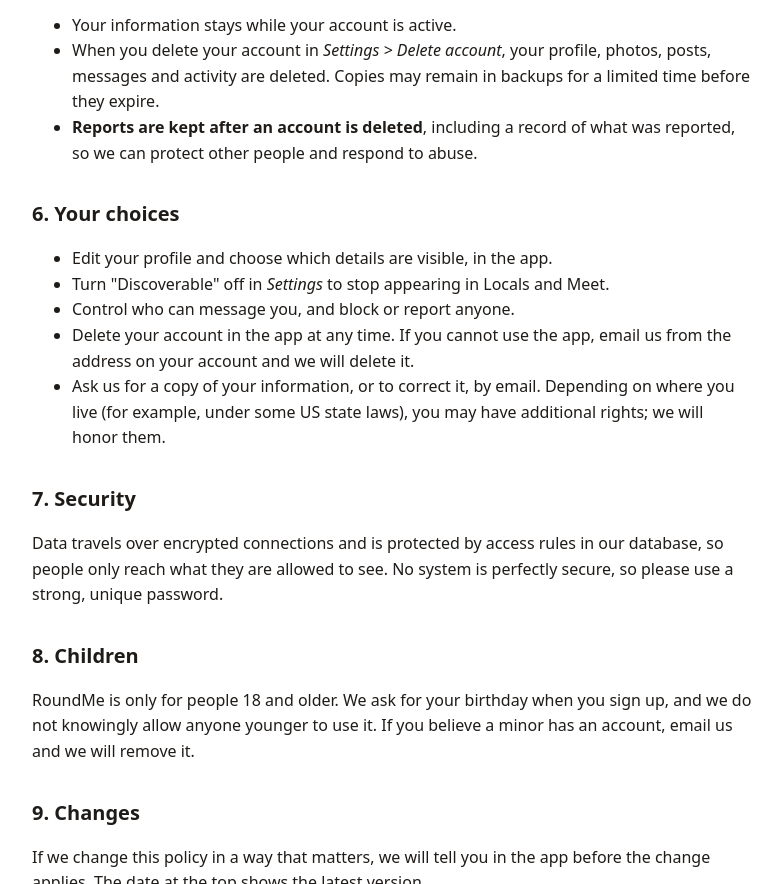
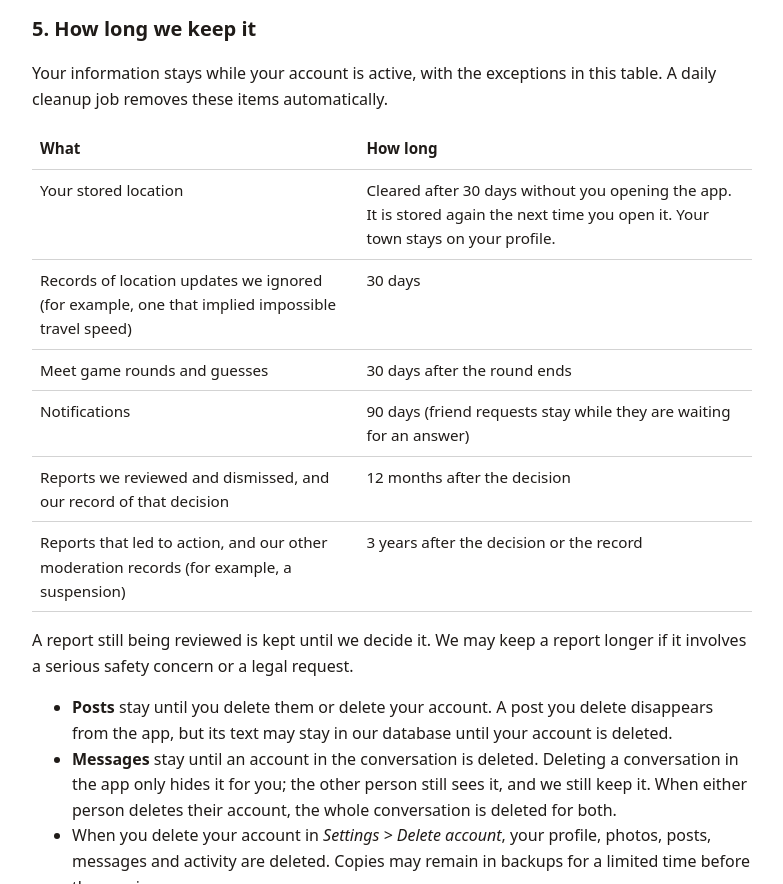
Before and after one commit to KingZCoding/roundme-legal, a plain HTML site: page privacy.html in a window 1280 px wide. Shown: the part 1916-2800 px from the top of the page, without its empty margins (248-1031 px from the left). Drawn offline with Linux system fonts and the light colour scheme.

Commit message:
Privacy policy: retention periods, rounded location, messages and posts (card 19)
Section 5 rewritten from the cleanup job's constants, section 1 corrected (location is rounded to a quarter-mile square). Byte-identical to roundme/legal/privacy.html.

```diff
--- a/privacy.html
+++ b/privacy.html
@@ -9,6 +9,9 @@
   "Write and host Terms of Service + Privacy Policy"). Update this file whenever
   the data collected changes, bump TERMS_VERSION in features/legal/legal.ts, and
   have a lawyer review before launch (this is not legal advice).
+  SECTION 5 (How long we keep it) must match the periods in the constants block of
+  private.run_retention_cleanup (supabase migration 20261016200000 and later). Change
+  both in the same commit, and keep the copy in the roundme-legal repo byte-identical.
   CONTACT EMAIL appears in several places: search for "traenknercody@gmail.com".
 -->
 <style>
@@ -28,7 +31,7 @@
 <body>
 <main>
 <h1>RoundMe Privacy Policy</h1>
-<p class="meta">Last updated: October 14, 2026</p>
+<p class="meta">Last updated: October 16, 2026</p>
 
 <p>RoundMe is a social app for meeting people nearby. It is run by Dark Matter ITS in New Jersey, USA ("we", "us"). This policy explains what we collect, why, who sees it, and the choices you have. RoundMe is for people 18 and older.</p>
 
@@ -39,7 +42,7 @@
 <tr><td>Birthday</td><td>Collected once, to check you are 18 or older. We calculate your age from it. Other people see only your age, never your birthday.</td></tr>
 <tr><td>Profile</td><td>Display name, gender, who you are looking for, bio, interests, your town, and the optional details you add: height, weight, relationship status, smoking, drinking and education. You choose which of these other people can see.</td></tr>
 <tr><td>Photos</td><td>Profile photos and photos you attach to posts. Location data embedded in a photo is removed before upload.</td></tr>
-<tr><td>Location</td><td>Your exact location, only while the app is open (never in the background), used to find people and posts near you. It is stored privately and never shown to other people. They see only your town and a rough distance such as "within 5 miles". A post you make remembers where it was made, in the same private way.</td></tr>
+<tr><td>Location</td><td>Your location, only while the app is open (never in the background), used to find people and posts near you. Before we store it, we round it to the middle of a square about a quarter of a mile across, so we never keep your exact position. It is stored privately and never shown to other people. They see only your town and a rough distance such as "within 5 miles". A post you make remembers where it was made (also rounded), in the same private way.</td></tr>
 <tr><td>Content and activity</td><td>Posts, replies, likes, chat messages, friend requests, swipes, matches and guesses in the Meet game, people you block, and reports you file.</td></tr>
 <tr><td>Device and notifications</td><td>A push-notification token for your phone and basic device information, so we can send notifications you have allowed.</td></tr>
 <tr><td>Technical data</td><td>Our hosting provider keeps standard server logs (such as IP address and request times) for security and troubleshooting.</td></tr>
@@ -71,10 +74,22 @@
 <p>These companies may only use your information to provide their service to us. We may also share information when the law requires it, to respond to valid legal requests, or to protect someone's safety.</p>
 
 <h2>5. How long we keep it</h2>
+<p>Your information stays while your account is active, with the exceptions in this table. A daily cleanup job removes these items automatically.</p>
+<table>
+<tr><th>What</th><th>How long</th></tr>
+<tr><td>Your stored location</td><td>Cleared after 30 days without you opening the app. It is stored again the next time you open it. Your town stays on your profile.</td></tr>
+<tr><td>Records of location updates we ignored (for example, one that implied impossible travel speed)</td><td>30 days</td></tr>
+<tr><td>Meet game rounds and guesses</td><td>30 days after the round ends</td></tr>
+<tr><td>Notifications</td><td>90 days (friend requests stay while they are waiting for an answer)</td></tr>
+<tr><td>Reports we reviewed and dismissed, and our record of that decision</td><td>12 months after the decision</td></tr>
+<tr><td>Reports that led to action, and our other moderation records (for example, a suspension)</td><td>3 years after the decision or the record</td></tr>
+</table>
+<p>A report still being reviewed is kept until we decide it. We may keep a report longer if it involves a serious safety concern or a legal request.</p>
 <ul>
-<li>Your information stays while your account is active.</li>
+<li><strong>Posts</strong> stay until you delete them or delete your account. A post you delete disappears from the app, but its text may stay in our database until your account is deleted.</li>
+<li><strong>Messages</strong> stay until an account in the conversation is deleted. Deleting a conversation in the app only hides it for you; the other person still sees it, and we still keep it. When either person deletes their account, the whole conversation is deleted for both.</li>
 <li>When you delete your account in <em>Settings &gt; Delete account</em>, your profile, photos, posts, messages and activity are deleted. Copies may remain in backups for a limited time before they expire.</li>
-<li><strong>Reports are kept after an account is deleted</strong>, including a record of what was reported, so we can protect other people and respond to abuse.</li>
+<li><strong>Reports and moderation records are kept after an account is deleted</strong>, for the times above, including a record of what was reported, so we can protect other people and respond to abuse.</li>
 </ul>
 
 <h2>6. Your choices</h2>
```
